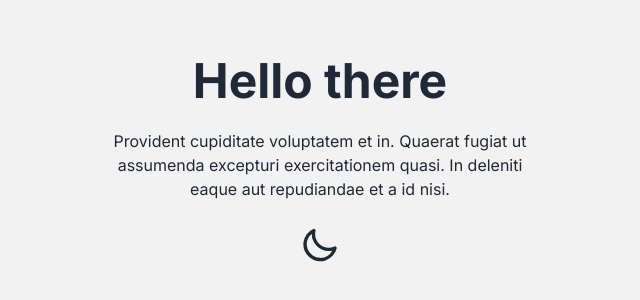
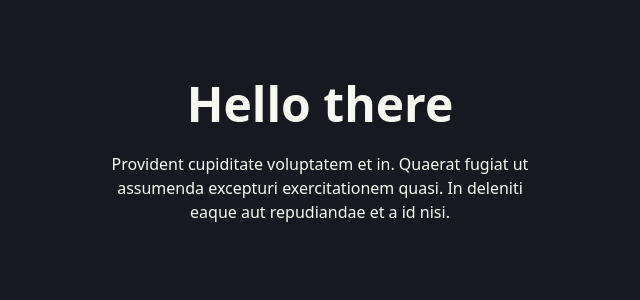
Before and after one commit to HariKrishna-28/loan-application, a Next.js app in the folder frontend/: page / in a window 1280 px wide. Shown: the part 236-536 px from the top of the page, without its empty margins (320-960 px from the left). Built offline with nearby package versions, Linux system fonts and the light colour scheme.

Commit message:
update ui and config

```diff
--- a/frontend/src/app/layout.tsx
+++ b/frontend/src/app/layout.tsx
@@ -1,8 +1,6 @@
 import './globals.css'
 import type { Metadata } from 'next'
-import { Inter } from 'next/font/google'
 
-const inter = Inter({ subsets: ['latin'] })
 
 export const metadata: Metadata = {
   title: 'Create Next App',
@@ -16,7 +14,9 @@ export default function RootLayout({
 }) {
   return (
     <html lang="en">
-      <body data-theme="" className={inter.className}>{children}</body>
+      <body data-theme="dracula" >
+        {children}
+      </body>
     </html>
   )
 }
--- a/frontend/src/app/page.tsx
+++ b/frontend/src/app/page.tsx
@@ -1,7 +1,4 @@
 "use client"
-
-import ThemeSwitcher from "@/components/theme/ThemeSwitcher"
-
 export default function Home() {
 
   return (
@@ -11,7 +8,6 @@ export default function Home() {
           <div className="max-w-md">
             <h1 className="text-5xl font-bold">Hello there</h1>
             <p className="py-6">Provident cupiditate voluptatem et in. Quaerat fugiat ut assumenda excepturi exercitationem quasi. In deleniti eaque aut repudiandae et a id nisi.</p>
-            <ThemeSwitcher />
           </div>
         </div>
       </div>
--- a/frontend/src/components/theme/ThemeSwitcher.tsx
+++ /dev/null
@@ -1,30 +0,0 @@
-import React from 'react'
-import useTheme from '@/hooks/useTheme'
-
-const ThemeSwitcher = () => {
-
-    const { isDark, toggleTheme } = useTheme()
-
-    return (
-        <div >
-            <label className="swap swap-rotate">
-
-                {/* <input type="checkbox" className="toggle" checked={isDark} onChange={toggleTheme} /> */}
-                <label className="swap swap-rotate" >
-
-                    {/* this hidden checkbox controls the state */}
-                    <input type="checkbox" checked={isDark} onChange={toggleTheme} />
-
-                    {/* sun icon */}
-                    <svg className="swap-on fill-current w-10 h-10" xmlns="http://www.w3.org/2000/svg" viewBox="0 0 24 24"><path d="M5.64,17l-.71.71a1,1,0,0,0,0,1.41,1,1,0,0,0,1.41,0l.71-.71A1,1,0,0,0,5.64,17ZM5,12a1,1,0,0,0-1-1H3a1,1,0,0,0,0,2H4A1,1,0,0,0,5,12Zm7-7a1,1,0,0,0,1-1V3a1,1,0,0,0-2,0V4A1,1,0,0,0,12,5ZM5.64,7.05a1,1,0,0,0,.7.29,1,1,0,0,0,.71-.29,1,1,0,0,0,0-1.41l-.71-.71A1,1,0,0,0,4.93,6.34Zm12,.29a1,1,0,0,0,.7-.29l.71-.71a1,1,0,1,0-1.41-1.41L17,5.64a1,1,0,0,0,0,1.41A1,1,0,0,0,17.66,7.34ZM21,11H20a1,1,0,0,0,0,2h1a1,1,0,0,0,0-2Zm-9,8a1,1,0,0,0-1,1v1a1,1,0,0,0,2,0V20A1,1,0,0,0,12,19ZM18.36,17A1,1,0,0,0,17,18.36l.71.71a1,1,0,0,0,1.41,0,1,1,0,0,0,0-1.41ZM12,6.5A5.5,5.5,0,1,0,17.5,12,5.51,5.51,0,0,0,12,6.5Zm0,9A3.5,3.5,0,1,1,15.5,12,3.5,3.5,0,0,1,12,15.5Z" /></svg>
-
-                    {/* moon icon */}
-                    <svg className="swap-off fill-current w-10 h-10" xmlns="http://www.w3.org/2000/svg" viewBox="0 0 24 24"><path d="M21.64,13a1,1,0,0,0-1.05-.14,8.05,8.05,0,0,1-3.37.73A8.15,8.15,0,0,1,9.08,5.49a8.59,8.59,0,0,1,.25-2A1,1,0,0,0,8,2.36,10.14,10.14,0,1,0,22,14.05,1,1,0,0,0,21.64,13Zm-9.5,6.69A8.14,8.14,0,0,1,7.08,5.22v.27A10.15,10.15,0,0,0,17.22,15.63a9.79,9.79,0,0,0,2.1-.22A8.11,8.11,0,0,1,12.14,19.73Z" /></svg>
-
-                </label>
-            </label>
-        </div>
-    )
-}
-
-export default ThemeSwitcher
--- a/frontend/src/hooks/useTheme.tsx
+++ /dev/null
@@ -1,72 +0,0 @@
-"use client"
-
-import  { useState, useEffect } from 'react'
-
-const useTheme = () => {
-    const [isDark, setisDark] = useState(false)
-
-    const systemDarkTheme = () => {
-        if (
-            window.matchMedia &&
-            window.matchMedia("(prefers-color-scheme: dark)").matches
-        ) {
-            return true;
-        } else {
-            return false;
-        }
-    };
-
-    const setTheme = () => {
-        try {
-            const currentTheme = localStorage.getItem('dark-theme')
-            if (currentTheme === null) {
-                const themePreference = systemDarkTheme()
-                setisDark(themePreference)
-                localStorage.setItem('dark-theme', JSON.stringify(themePreference))
-            } else {
-                setisDark(JSON.parse(currentTheme))
-            }
-            updateTheme()
-        } catch (error) {
-            setisDark(false)
-        }
-    }
-
-    const updateTheme = () => {
-        try {
-            localStorage.setItem('dark-theme', JSON.stringify(isDark))
-            document
-                .querySelector("body")
-                ?.setAttribute("data-theme", isDark ? "dark" : "light");
-        } catch (error) {
-            console.log(error)
-        }
-    }
-
-
-    const toggleTheme = () => {
-        try {
-            setisDark(!isDark)
-            updateTheme()
-        } catch (error) {
-            console.log(error)
-        }
-    }
-
-    useEffect(() => {
-        setTheme()
-        updateTheme()
-    }, [])
-
-  return{setTheme, updateTheme, isDark, toggleTheme}
-}
-
-export default useTheme
-
-// const useTheme:React.FC = () => {
-
-
-//     return (
-//         <div>useTheme</div>
-//     )
-// }
--- a/frontend/tailwind.config.ts
+++ b/frontend/tailwind.config.ts
@@ -17,7 +17,7 @@ const config: Config = {
   },
   plugins: [require("daisyui")],
   daisyui: {
-    themes: false,
+    themes: ["dracula"],
   },
 };
 export default config;
```
Also changed, not shown: package.json (added, +22 -0 lines).
